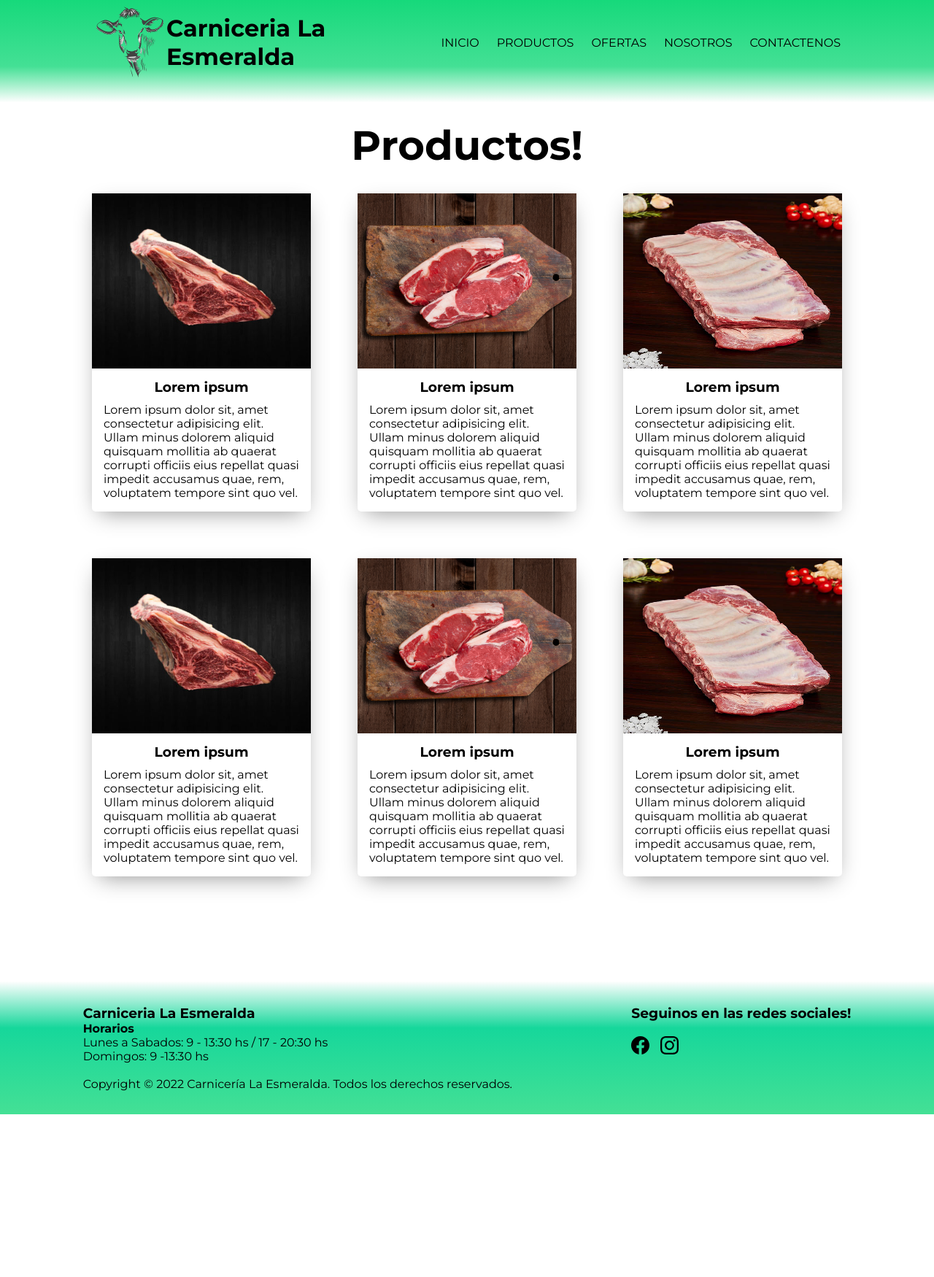
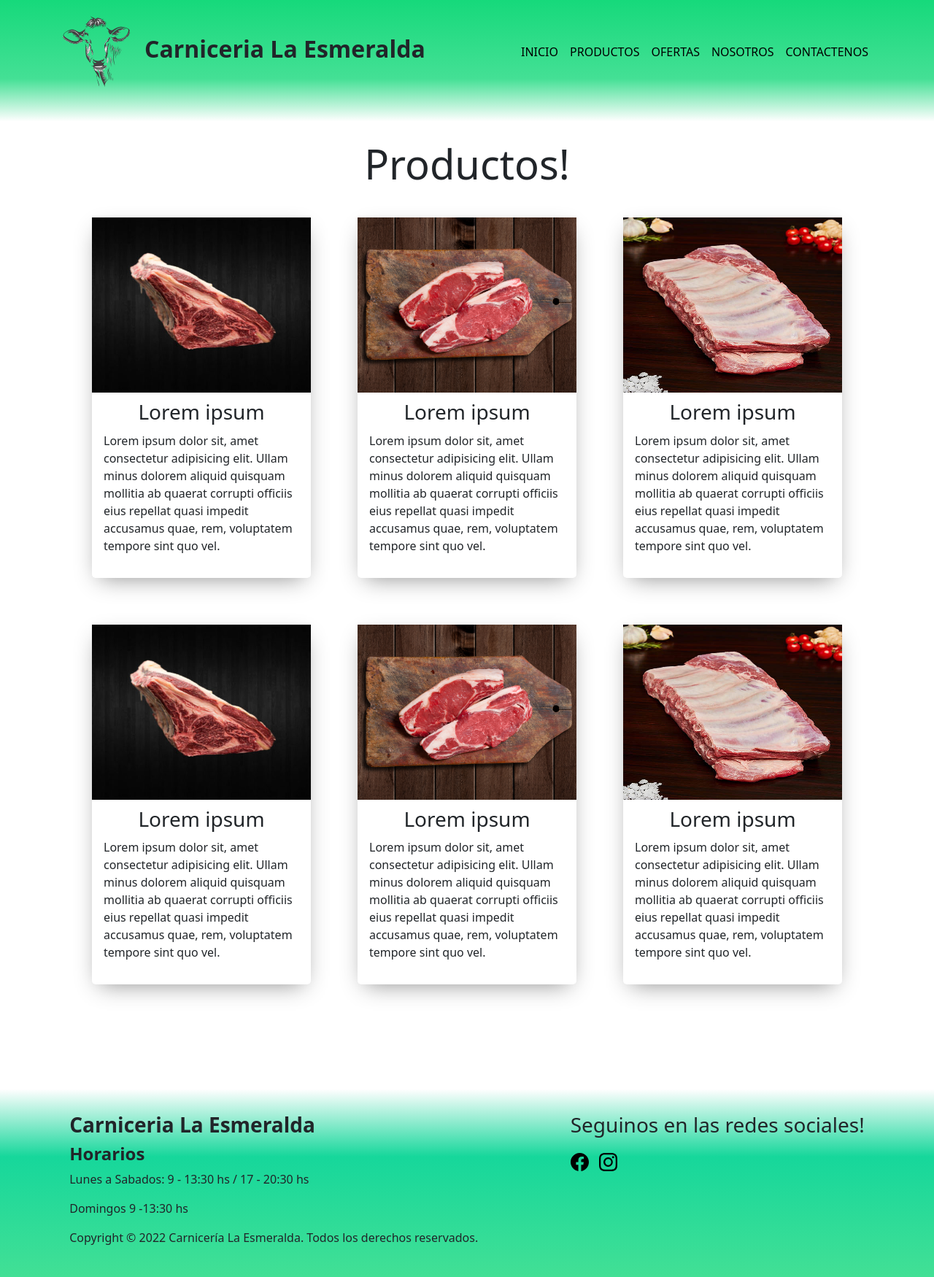
Before and after one commit to FrancoPortillo/CarniceriaEsmeralda, a plain HTML site: page pages/productos.html in a window 1280 px wide. Shown: the whole page at 73% size. Before the commit the page ends 1527 px from the top, so only its background shows below. Drawn offline with nearby package versions, Linux system fonts and the light colour scheme.

Commit message:
agrego bt a ofer y produc

```diff
--- a/pages/ofertas.html
+++ b/pages/ofertas.html
@@ -19,43 +19,65 @@
       rel="stylesheet"
       href="https://cdnjs.cloudflare.com/ajax/libs/animate.css/4.1.1/animate.min.css"
     />
+    <link
+      href="https://cdn.jsdelivr.net/npm/bootstrap@5.2.3/dist/css/bootstrap.min.css"
+      rel="stylesheet"
+      integrity="sha384-rbsA2VBKQhggwzxH7pPCaAqO46MgnOM80zW1RWuH61DGLwZJEdK2Kadq2F9CUG65"
+      crossorigin="anonymous"
+    />
   </head>
   <body>
     <header>
       <!-- nav bar -->
+      <nav class="navbar navbar-expand-lg navbar-dark menu">
         <div class="container">
-        <div class="row">
-        <img
+          <a class="navbar-brand" href="/"
+            ><img
+              src="../imagenes/logo_vaca_carniceria.png"
+              alt="Logo de la Carniceria la esmeralda"
               class="logo"
-          src="../imagenes/logo_vaca_carniceria.png"
-          alt="Logo de la Carniceria la esmeralda "
             />
-        <h1 class="titulo">Carniceria La Esmeralda</h1>
-
-        <nav class="nav">
-
-            <ul class="nav__list">
-              <li class="nav_item"><a class="nav__link" href="../index.html">Inicio</a></li>
-              <li class="nav_item">
+          </a>
+          <h1 class="fs-2 fw-bold">Carniceria La Esmeralda</h1>
+          <button
+            class="navbar-toggler"
+            type="button"
+            data-bs-toggle="collapse"
+            data-bs-target="#navbarNav"
+            aria-controls="navbarNav"
+            aria-expanded="false"
+            aria-label="Toggle navigation"
+          >
+            <span class="navbar-toggler-icon"></span>
+          </button>
+          <div
+            class="collapse navbar-collapse justify-content-end"
+            id="navbarNav"
+          >
+            <ul class="navbar-nav">
+              <li class="nav-item px-2">
+                <a class="nav__link" href="../index.html">Inicio</a>
+              </li>
+              <li class="nav-item px-2">
                 <a class="nav__link" href="productos.html">Productos</a>
               </li>
-              <li class="nav_item">
+              <li class="nav-item px-2">
                 <a class="nav__link" href="ofertas.html">Ofertas</a>
               </li>
-              <li class="nav_item">
+              <li class="nav-item px-2">
                 <a class="nav__link" href="nosotros.html">Nosotros</a>
               </li>
-              <li class="nav_item">
-                <a class="nav__link" href="contactenos.html"
-                  >Contactenos</a
-                >
+              <li class="nav-item px-2">
+                <a class="nav__link" href="contactenos.html">Contactenos</a>
               </li>
             </ul>
           </div>
+        </div>
       </nav>
-      </div>
     </header>
-    <h1 class="texto_cortes_oferta animate__animated animate__bounceIn">Ofertas</h1>
+    <h1 class="texto_cortes_oferta animate__animated animate__bounceIn">
+      Ofertas
+    </h1>
     <div class="container_tarjetas">
       <div class="tarjeta">
         <img
@@ -65,10 +87,10 @@
         />
         <h3 class="tarjeta_titulo">Lorem ipsum</h3>
         <p class="tarjeta_descripcion">
-          Lorem ipsum dolor sit, amet consectetur adipisicing elit. Ullam
-          minus dolorem aliquid quisquam mollitia ab quaerat corrupti officiis
-          eius repellat quasi impedit accusamus quae, rem, voluptatem tempore
-          sint quo vel.
+          Lorem ipsum dolor sit, amet consectetur adipisicing elit. Ullam minus
+          dolorem aliquid quisquam mollitia ab quaerat corrupti officiis eius
+          repellat quasi impedit accusamus quae, rem, voluptatem tempore sint
+          quo vel.
         </p>
       </div>
 
@@ -80,10 +102,10 @@
         />
         <h3 class="tarjeta_titulo">Lorem ipsum</h3>
         <p class="tarjeta_descripcion">
-          Lorem ipsum dolor sit, amet consectetur adipisicing elit. Ullam
-          minus dolorem aliquid quisquam mollitia ab quaerat corrupti officiis
-          eius repellat quasi impedit accusamus quae, rem, voluptatem tempore
-          sint quo vel.
+          Lorem ipsum dolor sit, amet consectetur adipisicing elit. Ullam minus
+          dolorem aliquid quisquam mollitia ab quaerat corrupti officiis eius
+          repellat quasi impedit accusamus quae, rem, voluptatem tempore sint
+          quo vel.
         </p>
       </div>
       <div class="tarjeta">
@@ -94,10 +116,10 @@
         />
         <h3 class="tarjeta_titulo">Lorem ipsum</h3>
         <p class="tarjeta_descripcion">
-          Lorem ipsum dolor sit, amet consectetur adipisicing elit. Ullam
-          minus dolorem aliquid quisquam mollitia ab quaerat corrupti officiis
-          eius repellat quasi impedit accusamus quae, rem, voluptatem tempore
-          sint quo vel.
+          Lorem ipsum dolor sit, amet consectetur adipisicing elit. Ullam minus
+          dolorem aliquid quisquam mollitia ab quaerat corrupti officiis eius
+          repellat quasi impedit accusamus quae, rem, voluptatem tempore sint
+          quo vel.
         </p>
       </div>
     </div>
@@ -110,10 +132,10 @@
         />
         <h3 class="tarjeta_titulo">Lorem ipsum</h3>
         <p class="tarjeta_descripcion">
-          Lorem ipsum dolor sit, amet consectetur adipisicing elit. Ullam
-          minus dolorem aliquid quisquam mollitia ab quaerat corrupti officiis
-          eius repellat quasi impedit accusamus quae, rem, voluptatem tempore
-          sint quo vel.
+          Lorem ipsum dolor sit, amet consectetur adipisicing elit. Ullam minus
+          dolorem aliquid quisquam mollitia ab quaerat corrupti officiis eius
+          repellat quasi impedit accusamus quae, rem, voluptatem tempore sint
+          quo vel.
         </p>
       </div>
 
@@ -125,10 +147,10 @@
         />
         <h3 class="tarjeta_titulo">Lorem ipsum</h3>
         <p class="tarjeta_descripcion">
-          Lorem ipsum dolor sit, amet consectetur adipisicing elit. Ullam
-          minus dolorem aliquid quisquam mollitia ab quaerat corrupti officiis
-          eius repellat quasi impedit accusamus quae, rem, voluptatem tempore
-          sint quo vel.
+          Lorem ipsum dolor sit, amet consectetur adipisicing elit. Ullam minus
+          dolorem aliquid quisquam mollitia ab quaerat corrupti officiis eius
+          repellat quasi impedit accusamus quae, rem, voluptatem tempore sint
+          quo vel.
         </p>
       </div>
       <div class="tarjeta">
@@ -139,33 +161,47 @@
         />
         <h3 class="tarjeta_titulo">Lorem ipsum</h3>
         <p class="tarjeta_descripcion">
-          Lorem ipsum dolor sit, amet consectetur adipisicing elit. Ullam
-          minus dolorem aliquid quisquam mollitia ab quaerat corrupti officiis
-          eius repellat quasi impedit accusamus quae, rem, voluptatem tempore
-          sint quo vel.
+          Lorem ipsum dolor sit, amet consectetur adipisicing elit. Ullam minus
+          dolorem aliquid quisquam mollitia ab quaerat corrupti officiis eius
+          repellat quasi impedit accusamus quae, rem, voluptatem tempore sint
+          quo vel.
         </p>
       </div>
     </div>
     <footer class="footer">
-
       <div class="redessociales">
         <h3>Seguinos en las redes sociales!</h3>
         <div class="iconosredes">
           <a class="iconofacebook" href="https://www.facebook.com">
-          <img class="iconored" src="../imagenes/facebook_logo.svg" alt="logo de facebook"></a>
+            <img
+              class="iconored"
+              src="../imagenes/facebook_logo.svg"
+              alt="logo de facebook"
+          /></a>
           <a href="https://www.instagram.com">
-          <img class="iconored" src="../imagenes/instagram.svg" alt="logo de instagram">
+            <img
+              class="iconored"
+              src="../imagenes/instagram.svg"
+              alt="logo de instagram"
+            />
           </a>
         </div>
       </div>
       <div class="horarios">
-        <h3>Carniceria La Esmeralda </h3>
-        <h4>Horarios</h4>
-        <p>Lunes a Sabados: 9 - 13:30 hs / 17 - 20:30 hs </p>
-        <p>Domingos: 9 -13:30 hs</p>
-        <br>
-        <p>Copyright © 2022 Carnicería La Esmeralda. Todos los derechos reservados.</p>
+        <h3 class="fw-bolder">Carniceria La Esmeralda</h3>
+        <h4 class="fw-bolder">Horarios</h4>
+        <p>Lunes a Sabados: 9 - 13:30 hs / 17 - 20:30 hs</p>
+        <p>Domingos 9 -13:30 hs</p>
+        <p>
+          Copyright © 2022 Carnicería La Esmeralda. Todos los derechos
+          reservados.
+        </p>
       </div>
     </footer>
+    <script
+      src="https://cdn.jsdelivr.net/npm/bootstrap@5.2.3/dist/js/bootstrap.bundle.min.js"
+      integrity="sha384-kenU1KFdBIe4zVF0s0G1M5b4hcpxyD9F7jL+jjXkk+Q2h455rYXK/7HAuoJl+0I4"
+      crossorigin="anonymous"
+    ></script>
   </body>
 </html>
--- a/pages/productos.html
+++ b/pages/productos.html
@@ -15,41 +15,61 @@
       href="https://fonts.googleapis.com/css2?family=Montserrat:wght@400;700;900&display=swap"
       rel="stylesheet"
     />
+    <link
+      href="https://cdn.jsdelivr.net/npm/bootstrap@5.2.3/dist/css/bootstrap.min.css"
+      rel="stylesheet"
+      integrity="sha384-rbsA2VBKQhggwzxH7pPCaAqO46MgnOM80zW1RWuH61DGLwZJEdK2Kadq2F9CUG65"
+      crossorigin="anonymous"
+    />
   </head>
   <body>
     <header>
       <!-- nav bar -->
+      <nav class="navbar navbar-expand-lg navbar-dark menu">
         <div class="container">
-        <div class="row">
-        <img
+          <a class="navbar-brand" href="/"
+            ><img
+              src="../imagenes/logo_vaca_carniceria.png"
+              alt="Logo de la Carniceria la esmeralda"
               class="logo"
-          src="../imagenes/logo_vaca_carniceria.png"
-          alt="Logo de la Carniceria la esmeralda "
             />
-        <h1 class="titulo">Carniceria La Esmeralda</h1>
-
-        <nav class="nav">
-
-            <ul class="nav__list">
-              <li class="nav_item"><a class="nav__link" href="../index.html">Inicio</a></li>
-              <li class="nav_item">
+          </a>
+          <h1 class="fs-2 fw-bold">Carniceria La Esmeralda</h1>
+          <button
+            class="navbar-toggler"
+            type="button"
+            data-bs-toggle="collapse"
+            data-bs-target="#navbarNav"
+            aria-controls="navbarNav"
+            aria-expanded="false"
+            aria-label="Toggle navigation"
+          >
+            <span class="navbar-toggler-icon"></span>
+          </button>
+          <div
+            class="collapse navbar-collapse justify-content-end"
+            id="navbarNav"
+          >
+            <ul class="navbar-nav">
+              <li class="nav-item px-2">
+                <a class="nav__link" href="../index.html">Inicio</a>
+              </li>
+              <li class="nav-item px-2">
                 <a class="nav__link" href="productos.html">Productos</a>
               </li>
-              <li class="nav_item">
+              <li class="nav-item px-2">
                 <a class="nav__link" href="ofertas.html">Ofertas</a>
               </li>
-              <li class="nav_item">
+              <li class="nav-item px-2">
                 <a class="nav__link" href="nosotros.html">Nosotros</a>
               </li>
-              <li class="nav_item">
-                <a class="nav__link" href="contactenos.html"
-                  >Contactenos</a
-                >
+              <li class="nav-item px-2">
+                <a class="nav__link" href="contactenos.html">Contactenos</a>
               </li>
             </ul>
           </div>
+        </div>
       </nav>
-      </div>
     </header>
 
     <h1 class="texto_cortes">Productos!</h1>
@@ -62,10 +82,10 @@
         />
         <h3 class="tarjeta_titulo">Lorem ipsum</h3>
         <p class="tarjeta_descripcion">
-          Lorem ipsum dolor sit, amet consectetur adipisicing elit. Ullam
-          minus dolorem aliquid quisquam mollitia ab quaerat corrupti officiis
-          eius repellat quasi impedit accusamus quae, rem, voluptatem tempore
-          sint quo vel.
+          Lorem ipsum dolor sit, amet consectetur adipisicing elit. Ullam minus
+          dolorem aliquid quisquam mollitia ab quaerat corrupti officiis eius
+          repellat quasi impedit accusamus quae, rem, voluptatem tempore sint
+          quo vel.
         </p>
       </div>
 
@@ -77,10 +97,10 @@
         />
         <h3 class="tarjeta_titulo">Lorem ipsum</h3>
         <p class="tarjeta_descripcion">
-          Lorem ipsum dolor sit, amet consectetur adipisicing elit. Ullam
-          minus dolorem aliquid quisquam mollitia ab quaerat corrupti officiis
-          eius repellat quasi impedit accusamus quae, rem, voluptatem tempore
-          sint quo vel.
+          Lorem ipsum dolor sit, amet consectetur adipisicing elit. Ullam minus
+          dolorem aliquid quisquam mollitia ab quaerat corrupti officiis eius
+          repellat quasi impedit accusamus quae, rem, voluptatem tempore sint
+          quo vel.
         </p>
       </div>
       <div class="tarjeta">
@@ -91,10 +111,10 @@
         />
         <h3 class="tarjeta_titulo">Lorem ipsum</h3>
         <p class="tarjeta_descripcion">
-          Lorem ipsum dolor sit, amet consectetur adipisicing elit. Ullam
-          minus dolorem aliquid quisquam mollitia ab quaerat corrupti officiis
-          eius repellat quasi impedit accusamus quae, rem, voluptatem tempore
-          sint quo vel.
+          Lorem ipsum dolor sit, amet consectetur adipisicing elit. Ullam minus
+          dolorem aliquid quisquam mollitia ab quaerat corrupti officiis eius
+          repellat quasi impedit accusamus quae, rem, voluptatem tempore sint
+          quo vel.
         </p>
       </div>
     </div>
@@ -107,10 +127,10 @@
         />
         <h3 class="tarjeta_titulo">Lorem ipsum</h3>
         <p class="tarjeta_descripcion">
-          Lorem ipsum dolor sit, amet consectetur adipisicing elit. Ullam
-          minus dolorem aliquid quisquam mollitia ab quaerat corrupti officiis
-          eius repellat quasi impedit accusamus quae, rem, voluptatem tempore
-          sint quo vel.
+          Lorem ipsum dolor sit, amet consectetur adipisicing elit. Ullam minus
+          dolorem aliquid quisquam mollitia ab quaerat corrupti officiis eius
+          repellat quasi impedit accusamus quae, rem, voluptatem tempore sint
+          quo vel.
         </p>
       </div>
 
@@ -122,10 +142,10 @@
         />
         <h3 class="tarjeta_titulo">Lorem ipsum</h3>
         <p class="tarjeta_descripcion">
-          Lorem ipsum dolor sit, amet consectetur adipisicing elit. Ullam
-          minus dolorem aliquid quisquam mollitia ab quaerat corrupti officiis
-          eius repellat quasi impedit accusamus quae, rem, voluptatem tempore
-          sint quo vel.
+          Lorem ipsum dolor sit, amet consectetur adipisicing elit. Ullam minus
+          dolorem aliquid quisquam mollitia ab quaerat corrupti officiis eius
+          repellat quasi impedit accusamus quae, rem, voluptatem tempore sint
+          quo vel.
         </p>
       </div>
       <div class="tarjeta">
@@ -136,33 +156,47 @@
         />
         <h3 class="tarjeta_titulo">Lorem ipsum</h3>
         <p class="tarjeta_descripcion">
-          Lorem ipsum dolor sit, amet consectetur adipisicing elit. Ullam
-          minus dolorem aliquid quisquam mollitia ab quaerat corrupti officiis
-          eius repellat quasi impedit accusamus quae, rem, voluptatem tempore
-          sint quo vel.
+          Lorem ipsum dolor sit, amet consectetur adipisicing elit. Ullam minus
+          dolorem aliquid quisquam mollitia ab quaerat corrupti officiis eius
+          repellat quasi impedit accusamus quae, rem, voluptatem tempore sint
+          quo vel.
         </p>
       </div>
     </div>
     <footer class="footer">
-
       <div class="redessociales">
         <h3>Seguinos en las redes sociales!</h3>
         <div class="iconosredes">
           <a class="iconofacebook" href="https://www.facebook.com">
-          <img class="iconored" src="../imagenes/facebook_logo.svg" alt="logo de facebook"></a>
+            <img
+              class="iconored"
+              src="../imagenes/facebook_logo.svg"
+              alt="logo de facebook"
+          /></a>
           <a href="https://www.instagram.com">
-          <img class="iconored" src="../imagenes/instagram.svg" alt="logo de instagram">
+            <img
+              class="iconored"
+              src="../imagenes/instagram.svg"
+              alt="logo de instagram"
+            />
           </a>
         </div>
       </div>
       <div class="horarios">
-        <h3>Carniceria La Esmeralda </h3>
-        <h4>Horarios</h4>
-        <p>Lunes a Sabados: 9 - 13:30 hs / 17 - 20:30 hs </p>
-        <p>Domingos: 9 -13:30 hs</p>
-        <br>
-        <p>Copyright © 2022 Carnicería La Esmeralda. Todos los derechos reservados.</p>
+        <h3 class="fw-bolder">Carniceria La Esmeralda</h3>
+        <h4 class="fw-bolder">Horarios</h4>
+        <p>Lunes a Sabados: 9 - 13:30 hs / 17 - 20:30 hs</p>
+        <p>Domingos 9 -13:30 hs</p>
+        <p>
+          Copyright © 2022 Carnicería La Esmeralda. Todos los derechos
+          reservados.
+        </p>
       </div>
     </footer>
+    <script
+      src="https://cdn.jsdelivr.net/npm/bootstrap@5.2.3/dist/js/bootstrap.bundle.min.js"
+      integrity="sha384-kenU1KFdBIe4zVF0s0G1M5b4hcpxyD9F7jL+jjXkk+Q2h455rYXK/7HAuoJl+0I4"
+      crossorigin="anonymous"
+    ></script>
   </body>
 </html>
```
Lines whose indentation alone changed are shown as unchanged.
